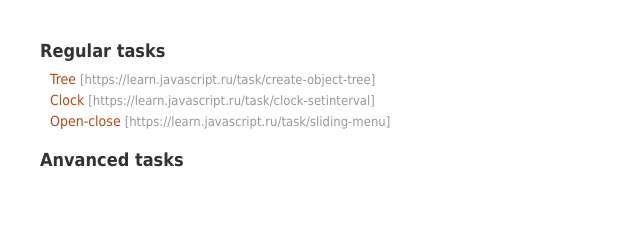
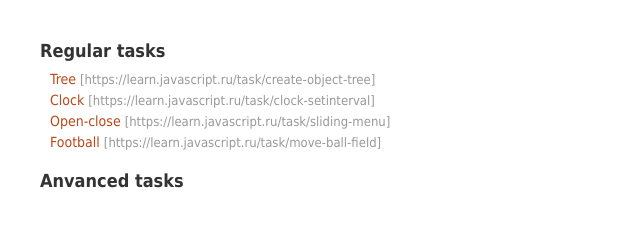
Before and after one commit to alexnazarov/js, a plain HTML site: page index.html in a window 1280 px wide. Shown: the whole page, without its empty margins (0-640 px from the left). Drawn offline with Linux system fonts and the light colour scheme.

Commit message:
Add football

```diff
--- a/index.html
+++ b/index.html
@@ -12,6 +12,7 @@
     <li><a href="projects/tree/">Tree</a> <span class="text-link">[https://learn.javascript.ru/task/create-object-tree]</span></li>
     <li><a href="projects/clock/">Clock</a> <span class="text-link">[https://learn.javascript.ru/task/clock-setinterval]</span></li>
     <li><a href="projects/open-close/">Open-close</a> <span class="text-link">[https://learn.javascript.ru/task/sliding-menu]</span></li>
+    <li><a href="projects/football/">Football</a> <span class="text-link">[https://learn.javascript.ru/task/move-ball-field]</span></li>
   </ul>
 
   <h2 class="title">Anvanced tasks</h2>
```
